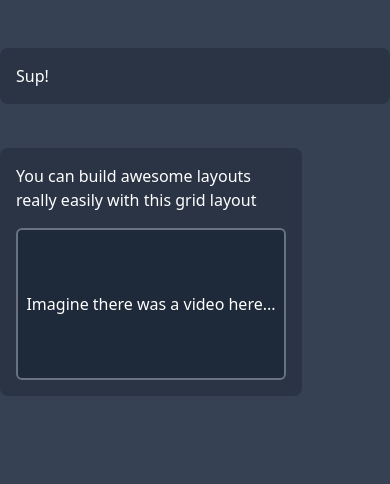
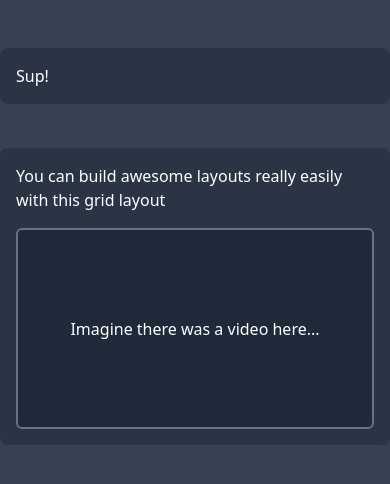
Before and after one commit to jakemackie/vert, a Vue app: page / in a window 390 px wide. Shown: the top 484 px of the page. Built offline with nearby package versions, Linux system fonts and the light colour scheme.

Commit message:
fix: mobile layout

```diff
--- a/src/App.vue
+++ b/src/App.vue
@@ -6,11 +6,11 @@
 <template>
   <!-- Wrapping each section in "section" reads like english, I like doing it -->
   <section class="my-12 container grid-design">
-    <div class="col-span-7 p-4 bg-gray-800/50 rounded-lg">
+    <div class="col-span-full lg:col-span-7 p-4 bg-gray-800/50 rounded-lg">
       Sup!
     </div>
 
-    <div class="col-span-5 flex flex-col gap-4 p-4 bg-gray-800/50 rounded-lg">
+    <div class="col-span-full lg:col-span-5 flex flex-col gap-4 p-4 bg-gray-800/50 rounded-lg">
       You can build awesome layouts really easily with this grid layout
       <div class="aspect-video flex items-center justify-center w-full bg-gray-800 border-2 border-gray-500 rounded-md">
         Imagine there was a video here...
```
